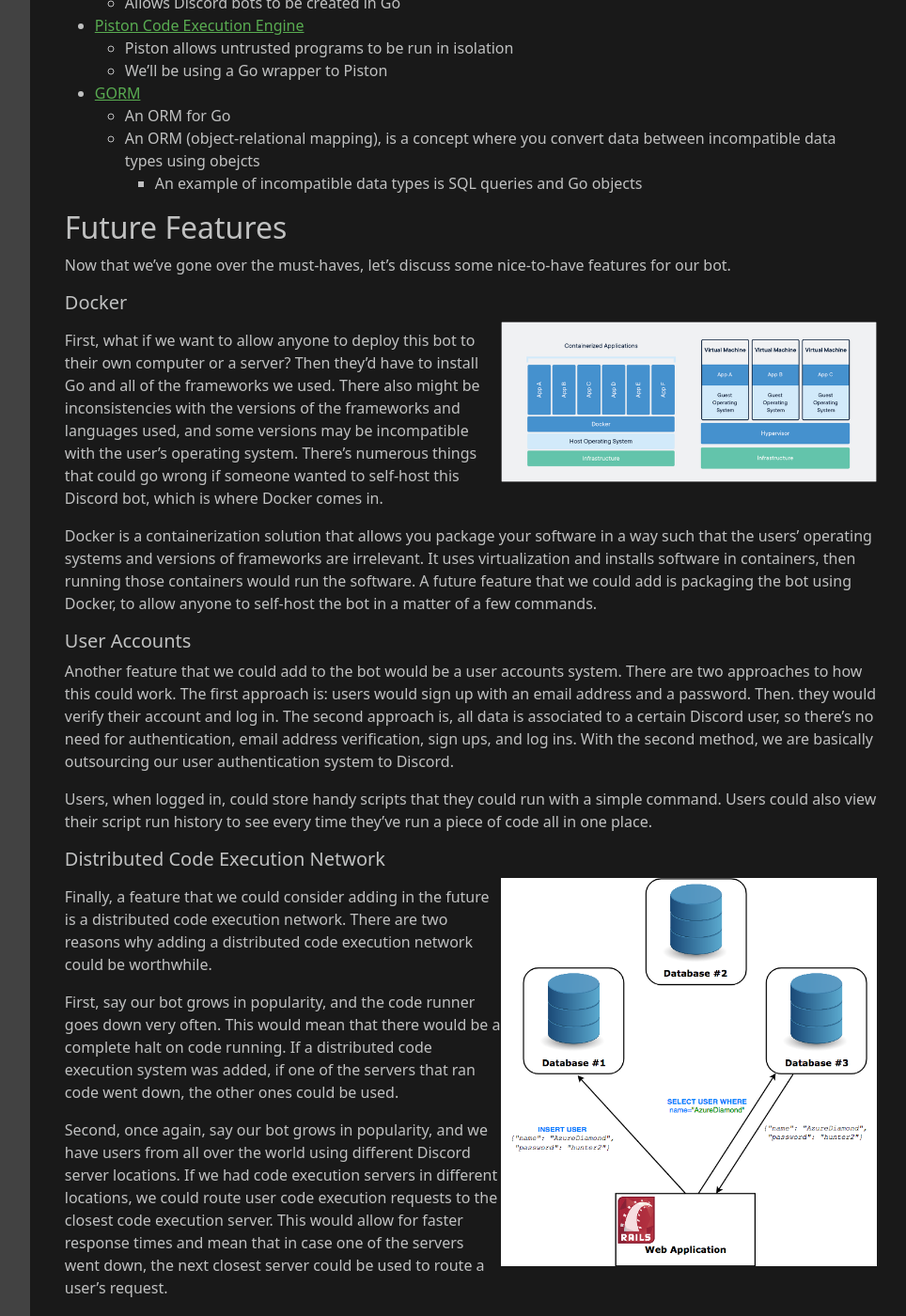
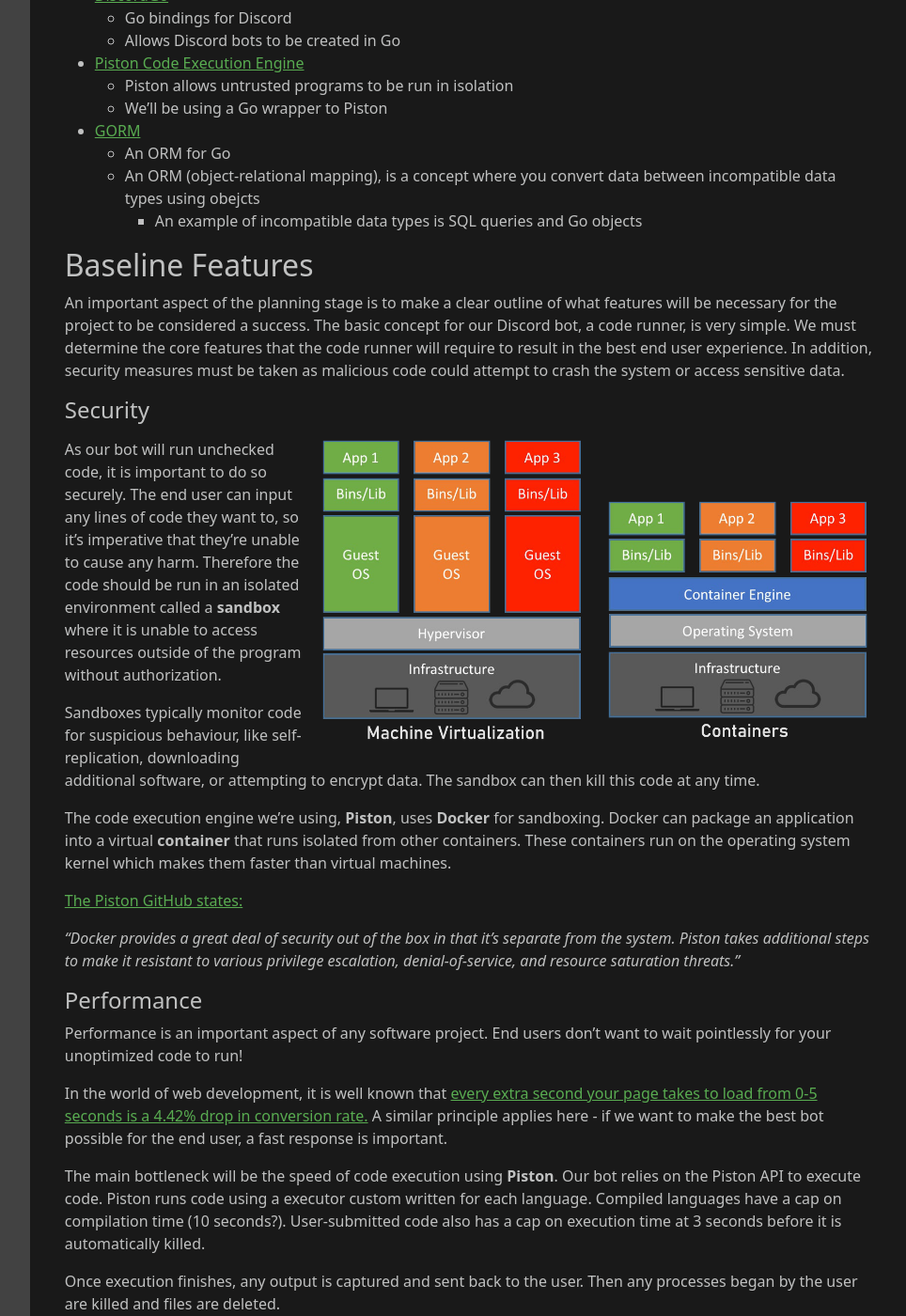
Before and after one commit to vishnupsatish/woodlands-cs-website, a Jekyll site: the page built from _posts/2021-11-22-group-b-lesson-6.md, in a window 1280 px wide and 1400 px high, scrolled down 732 px. Shown: the whole window at 94% size, without its empty margins (25-989 px from the left). Built offline with Jekyll 4.4.1, drawn with Linux system fonts in a browser that asks for light colours; nearby versions of some CDN libraries; some of the changed text lies outside the part shown.

Commit message:
Added Baseline Features section

```diff
--- a/_posts/2021-11-22-group-b-lesson-6.md
+++ b/_posts/2021-11-22-group-b-lesson-6.md
@@ -13,13 +13,15 @@
 ## Today's Plan
 - <h5><a href="#idea">Idea</a></h5>
 - <h5><a href="#languages-and-frameworks">Languages and Frameworks</a></h5>
-- <h5><a href="#baseline-features">Baseline features</a></h5>
+- <h5><a href="#baseline-features">Baseline Features</a></h5>
 - <h5><a href="#future-features">Future Features</a></h5>
 - <h5><a href="#go-programming-language">Go Programming Language</a></h5>
 
 ## Idea
 
-Over the next few weeks, we'll be creating a Discord bot in the programming language Go that will allow users to run code in Discord! It will take the code of the program and the input provided to the code, and will show the output of the program to the user.
+Over the next few weeks, we'll be creating a Discord bot in the programming language Go that will allow users to run code in Discord!
+
+It will take the code of the program and the input provided to the code, and will show the output of the program to the user.
 
 ## Languages and Frameworks
 
@@ -28,25 +30,56 @@
   - An object-oriented, compiled programming language that was developed by Google
 
 ##### Frameworks
-- [DiscordGo](https://github.com/bwmarrin/discordgo)
+- [DiscordGo](https://github.com/bwmarrin/discordgo){:target="_blank"}
   - Go bindings for Discord
   - Allows Discord bots to be created in Go
-- [Piston Code Execution Engine](https://github.com/milindmadhukar/go-piston)
+- [Piston Code Execution Engine](https://github.com/milindmadhukar/go-piston){:target="_blank"}
   - Piston allows untrusted programs to be run in isolation
   - We'll be using a Go wrapper to Piston
-- [GORM](https://github.com/go-gorm/gorm)
+- [GORM](https://github.com/go-gorm/gorm){:target="_blank"}
   - An ORM for Go
   - An ORM (object-relational mapping), is a concept where you convert data between incompatible data types using obejcts
     - An example of incompatible data types is SQL queries and Go objects
 
+## Baseline Features
+
+An important aspect of the planning stage is to make a clear outline of what features will be necessary for the project to be considered a success. The basic concept for our Discord bot, a code runner, is very simple. We must determine the core features that the code runner will require to result in the best end user experience. In addition, security measures must be taken as malicious code could attempt to crash the system or access sensitive data.
+
+#### Security
+
+<img src="/assets/img/group-b/lesson-6/docker-vs-vm.png" alt="" class="post-img-large float-right">
+
+As our bot will run unchecked code, it is important to do so securely. The end user can input any lines of code they want to, so it's imperative that they're unable to cause any harm. Therefore the code should be run in an isolated environment called a **sandbox** where it is unable to access resources outside of the program without authorization.
+
+Sandboxes typically monitor code for suspicious behaviour, like self-replication, downloading additional software, or attempting to encrypt data. The sandbox can then kill this code at any time.
+
+The code execution engine we're using, **Piston**, uses **Docker** for sandboxing. Docker can package an application into a virtual **container** that runs isolated from other containers. These containers run on the operating system kernel which makes them faster than virtual machines.
+
+[The Piston GitHub states:](https://github.com/engineer-man/piston#security){:target="_blank"}
+
+*"Docker provides a great deal of security out of the box in that it's separate from the system. Piston takes additional steps to make it resistant to various privilege escalation, denial-of-service, and resource saturation threats."*
+
+#### Performance
+
+Performance is an important aspect of any software project. End users don't want to wait pointlessly for your unoptimized code to run!
+
+In the world of web development, it is well known that [every extra second your page takes to load from 0-5 seconds is a 4.42% drop in conversion rate.](https://www.portent.com/blog/analytics/research-site-speed-hurting-everyones-revenue.htm){:target="_blank"} A similar principle applies here - if we want to make the best bot possible for the end user, a fast response is important.
+
+The main bottleneck will be the speed of code execution using **Piston**. Our bot relies on the Piston API to execute code. Piston runs code using a executor custom written for each language. Compiled languages have a cap on compilation time (10 seconds?). User-submitted code also has a cap on execution time at 3 seconds before it is automatically killed.
+
+Once execution finishes, any output is captured and sent back to the user. Then any processes began by the user are killed and files are deleted.
+
+We chose Piston because it performs very well while maintaining excellent security. Piston can handle approximately **100 requests/second** and should serve our purposes  well.
+
+Lastly, supporting multiple languages is important as end users will want to run all types of code.
+
+Luckily [Piston by default supports many programming languages](https://github.com/engineer-man/piston#supported-languages){:target="_blank"}, so it won't be a problem.
 
 ## Future Features
 
 Now that we've gone over the must-haves, let's discuss some nice-to-have features for our bot.
 
 ##### Docker
-
-<img src="/assets/img/group-b/lesson-6/docker.webp" alt="" class="post-img float-right">
 
 First, what if we want to allow anyone to deploy this bot to their own computer or a server? Then they'd have to install Go and all of the frameworks we used. There also might be inconsistencies with the versions of the frameworks and languages used, and some versions may be incompatible with the user's operating system. There's numerous things that could go wrong if someone wanted to self-host this Discord bot, which is where Docker comes in.
 
```
Also changed, not shown: other parts of _posts/2021-11-22-group-b-lesson-6.md (+1 -1 lines), assets/img/group-b/lesson-6/docker-vs-vm.png (added), assets/img/group-b/lesson-6/docker.webp (deleted).
